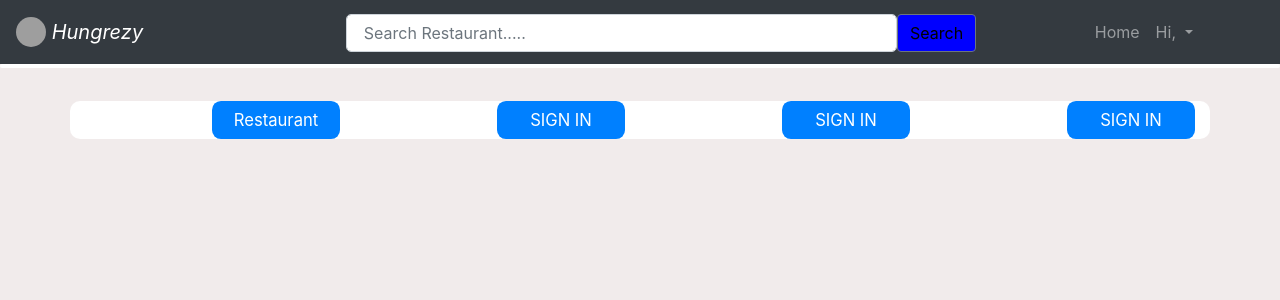
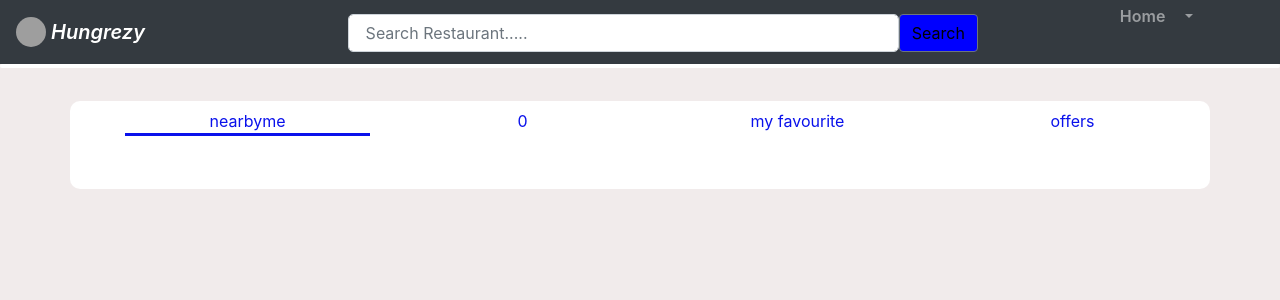
Before and after one commit to sanir456/Hackathon-1, a Flask app: template templates/home.html in a window 1280 px wide. Shown: the top 300 px of the page. Run offline with Flask 2, Linux system fonts and the light colour scheme; the template is opened without the code that fills it, so the values that code supplies are empty; some libraries are stand-ins or nearby versions; grey boxes are pictures that could not be loaded.

Commit message:
home page restaurent card

```diff
--- a/app.py
+++ b/app.py
@@ -1,18 +1,18 @@
 from flask import Flask,flash,render_template,url_for,request,session,g,redirect
-from flaskext.mysql import MySQL
+# from flaskext.mysql import MySQL
 import os
 
 app = Flask(__name__)
 app.secret_key=os.urandom(24)
-mysql = MySQL()
-app.config['MYSQL_DATABASE_USER'] = 'gopal'
-app.config['MYSQL_DATABASE_PASSWORD'] = 'password'
-app.config['MYSQL_DATABASE_DB'] = 'flip'
-app.config['MYSQL_DATABASE_HOST'] = 'localhost'
-mysql.init_app(app)
+# mysql = MySQL()
+# app.config['MYSQL_DATABASE_USER'] = 'gopal'
+# app.config['MYSQL_DATABASE_PASSWORD'] = 'password'
+# app.config['MYSQL_DATABASE_DB'] = 'flip'
+# app.config['MYSQL_DATABASE_HOST'] = 'localhost'
+# mysql.init_app(app)
 
-conn = mysql.connect()
-cursor =conn.cursor()
+# conn = mysql.connect()
+# cursor =conn.cursor()
 
 #cursor.execute("SELECT * from User")
 #data = cursor.fetchone()
@@ -36,7 +36,7 @@
 def loginuser():
     email_id = request.form['userEmailAdd']
     password = request.form['password']
-
+    return render_template('home.html',dic = ["static/image/r1.jpg","static/image/r2.jpg","static/image/r3.jpg","static/image/r4.jpg","static/image/r5.jpg",])
     cursor.execute('SELECT email, password from user')
     results = cursor.fetchall()
 
--- a/static/css/style.css
+++ b/static/css/style.css
@@ -20,3 +20,68 @@
     background-color: #db2626;
     color: white;
   }
+
+
+  .navbar{
+    height: 3rem;
+    display: flex;
+    justify-content:  space-between;
+    align-items: center;
+    font-weight: 600;
+}
+
+
+.show{
+  right: 0;
+}
+
+
+
+@media screen and (max-width: 768px){
+    .nav-menu{
+        position: fixed;
+        top: 3rem;
+        right: -100%;
+        width: 80%;
+        height: 100%;
+        padding: 2rem;
+        background-color: white;
+        transition: .75s;
+    }
+
+    .home-img{
+        align-self: center;
+        width: 100%;
+    }
+
+
+
+
+
+}
+
+
+.nav-item{
+    margin-bottom: 2rem;
+    display: inline;
+}
+
+.nav-link{
+    position: relative;
+    color: rgb(10, 17, 235);
+}
+
+
+.nav-logo{
+    color: rgb(10, 17, 235);
+}
+
+.active::after{
+  position: absolute;
+  content: "";
+  width: 100%;
+  height: 0.18rem;
+  left: 0;
+  top: 2rem;
+  background-color: rgb(10, 17, 235);
+}
--- a/static/script/scripts.js
+++ b/static/script/scripts.js
@@ -70,3 +70,16 @@
     css.innerHTML = ".txt-rotate > .wrap { border-right: 0.08em solid #666 }";
     document.body.appendChild(css);
   };
+
+
+  function linkAction(Id){
+    navLink = document.querySelectorAll('.nav-link');
+
+    menu = document.getElementById(Id);
+    navLink.forEach(n => n.classList.remove('active'));
+    menu.classList.add('active');
+
+    const navMenu = document.getElementById('navMenu')
+    navMenu.classList.remove('show')
+    flag = false
+}
--- a/templates/home.html
+++ b/templates/home.html
@@ -2,7 +2,7 @@
 {% block title %}INDEX{% endblock %}
 {% block navbar %}
 <div class="col-8" style=" padding-top: 1.5%;padding-left: 15%;">
-    <form action="{{url_for('search')}}" method="POST">
+    <form action="{{url_for('login')}}" method="POST">
         <div class="input-group mb-3"  >
             <input type="text" class="form-control"  placeholder=" Search Restaurant....." style=" border-radius: 5px; " name="search" required>
             <div>
@@ -19,15 +19,14 @@
 
    <ul class="navbar-nav ml-auto mr-3">
         <li class="nav-item">
-            <a class="nav-link" href="{{url_for('home')}}">Home</a>
+            <a class="nav-link" href="{{url_for('login')}}">Home</a>
         </li>
         <li class="nav-item dropdown">
             <a class="nav-link dropdown-toggle" routerLink="#" id="navbardrop" data-toggle="dropdown">
-                Hi, {{userIn["Fname"]}} {{userIn['Lname']}}
             </a>
             <div class="dropdown-menu mt-3"  >
-                <a class="dropdown-item" href="{{url_for('profile')}}" >My Profile</a>
-                <a class="dropdown-item" href="{{url_for('logout')}}" >Log Out</a>
+                <a class="dropdown-item" href="{{url_for('login')}}" >My Profile</a>
+                <a class="dropdown-item" href="{{url_for('login')}}" >Log Out</a>
             </div>
 
         </li>
@@ -37,38 +36,111 @@
 
 {% block content %}
 
+<style>
+    .card-zoom{
+    transition: 0.25s;
+  }
+
+  .card-zoom:hover {
+    transform: scale(1.2);
+  }
+
+</style>
+
+<style>
+    .rating {
+    unicode-bidi: bidi-override;
+    color: #c5c5c5;
+    font-size: 25px;
+    height: 25px;
+    width: 100px;
+    margin: 0 auto;
+    position: relative;
+    padding: 0;
+    text-shadow: 0px 1px 0 #a2a2a2;
+  }
+
+  .rating-upper {
+    color: #e7711b;
+    padding: 0;
+    position: absolute;
+    z-index: 1;
+    display: flex;
+    top: 0;
+    left: 0;
+    overflow: hidden;
+  }
+
+  .rating-lower {
+    padding: 0;
+    display: flex;
+    z-index: 0;
+  }
+
+  </style>
+
+
+
 <div class="container" style="color: black;background-color: white;margin-top: 100px;border-radius: 10px;">
     <div class="page text-center">
-        <div class="row">
-            <div class="col-3">
-                <button  class="btn btn-md text-center ml-2 my-auto" style="border-radius: 0.7vw; background-color: #0080ff;float: right; color: white;width: 10vw;height: 3vw; font-size: 1.3vmax;" onclick="index()">
-                    Restaurant
-                </button>
-            </div>
-            <div class="col-3">
-                <button  class="btn btn-md text-center ml-2 my-auto" style="border-radius: 0.7vw; background-color: #0080ff;float: right; color: white;width: 10vw;height: 3vw; font-size: 1.3vmax;" onclick="index()">
-                    SIGN IN
-                </button>
-            </div>
-            <div class="col-3">
-                <button  class="btn btn-md text-center ml-2 my-auto" style="border-radius: 0.7vw; background-color: #0080ff;float: right; color: white;width: 10vw;height: 3vw; font-size: 1.3vmax;" onclick="index()">
-                    SIGN IN
-                  </button>
-            </div>
-            <div class="col-3">
-                <button  class="btn btn-md text-center ml-2 my-auto" style="border-radius: 0.7vw; background-color: #0080ff;float: right; color: white;width: 10vw;height: 3vw; font-size: 1.3vmax;" onclick="index()">
-                    SIGN IN
-                </button>
-            </div>
+        <div class="nav-menu" id="navMenu">
+            <ul class="nav-list row">
+                <li class="nav-item col-3"><a href="#home" class="nav-link active" id="h" onclick="linkAction('h')">nearbyme</a></li>
+                <li class="nav-item col-3"><a href="#about" class="nav-link" id="a" onclick="linkAction('a')">bestseller</a></li>
+                <li class="nav-item col-3"><a href="#proj" class="nav-link " id="p" onclick="linkAction('p')">my favourite</a></li>
+                <li class="nav-item col-3"><a href="#certi" class="nav-link" id="c" onclick="linkAction('c')">offers</a></li>
+            </ul>
         </div>
 
-        <div class="row">
+        {% for i in range(4) %}
+        <div class="row " >
+            {% for list in dic %}
+            <div class="col p-3" style="margin: 0px;">
+                <form action="{{ url_for('login')}}" method="POST">
+                    <input type="hidden" name="movieId" value="">
+                    <input type="hidden" name="title" value="">
+                    <input type="hidden" name="poster" value="">
+                    <input type="hidden" name="userId" value="">
+
+                    <input type="hidden" name="link" value="home">
+
+                    <button type="submit" style="background-color: transparent;border-color: transparent;color: white;">
+                        <div class="card card-zoom pb-3"  >
+                            <img class="card-img" style="height: 200px; width: 175px; " src="{{list}}" onerror="this.src='../static/img/alt.png';" >
+                            <div class="card-img-overlay text-center mt-5 d-flex flex-column justify-content-end" style="background: linear-gradient(to top,#000 30% ,transparent);" >
+
+                                <p class="card-title" style="font-size: 1vw;">Name</p>
+                            </div>
+                            <div class="rating">
+                                <div class="rating-upper" style="width: 80%">
+                                    <span>★</span>
+                                    <span>★</span>
+                                    <span>★</span>
+                                    <span>★</span>
+                                    <span>★</span>
+                                </div>
+                                <div class="rating-lower">
+                                    <span>★</span>
+                                    <span>★</span>
+                                    <span>★</span>
+                                    <span>★</span>
+                                    <span>★</span>
+                                </div>
+                            </div>
+                        </div>
+
+                    </button>
+                </form>
+            </div>
+            {% endfor %}
 
         </div>
+        {% endfor %}
 
     </div>
 
 </div>
 
 
+
 {% endblock %}
```
Also changed, not shown: static/image/r1.jpg (added), static/image/r2.jpg (added), static/image/r3.jpg (added), 2 other files.
